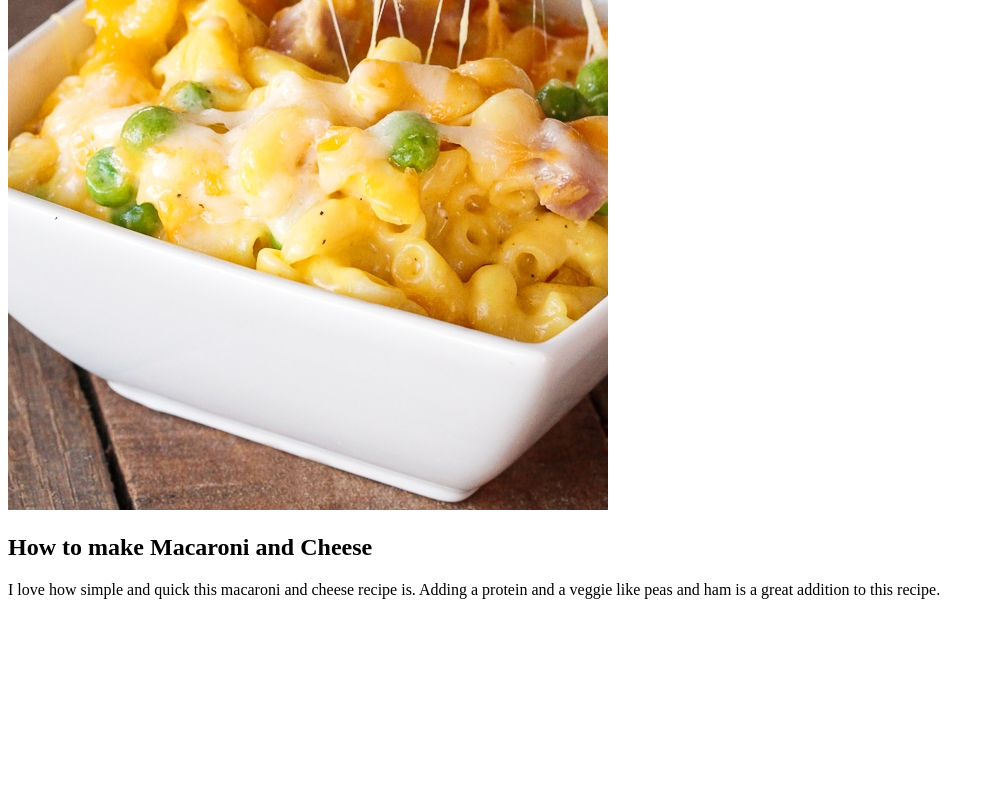
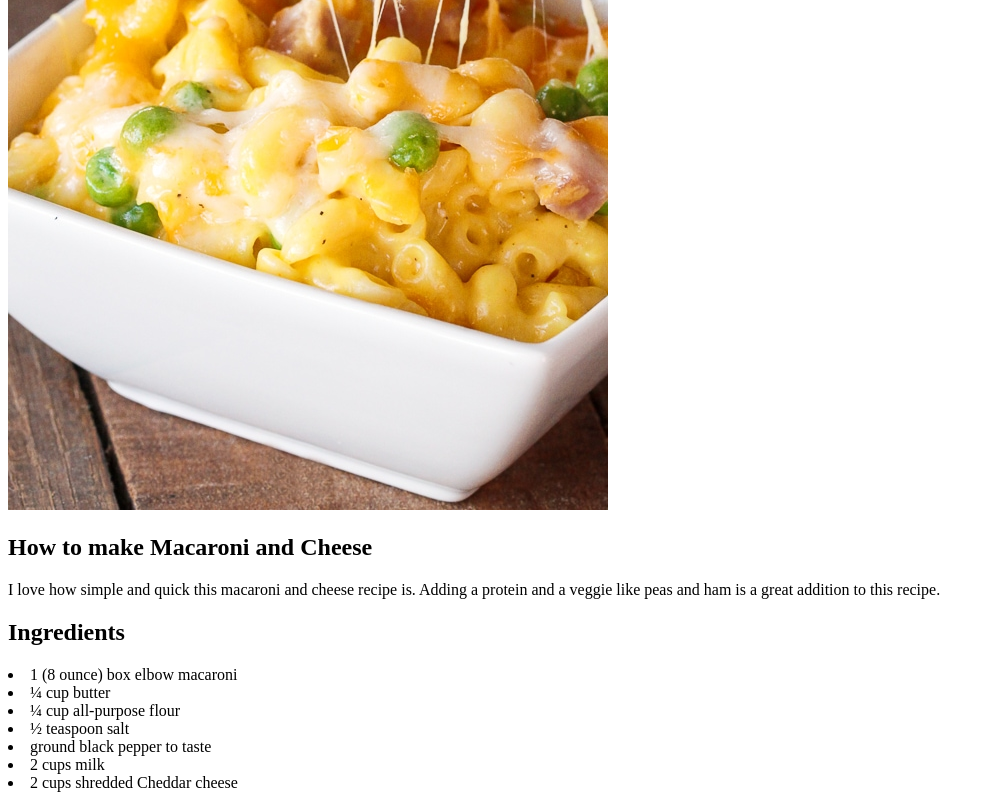
Before and after one commit to bybenfowler/odin-recipes, a plain HTML site: page macaroni.html in a window 1280 px wide. Shown: the part 470-1270 px from the top of the page, without its empty margins (0-995 px from the left). Before the commit the page ends 1085 px from the top, so only its background shows below. Drawn offline with Linux system fonts and the light colour scheme.

Commit message:
Added ingredients.
Added an unordered ingredients list to the macroni webpage.

```diff
--- a/macaroni.html
+++ b/macaroni.html
@@ -9,7 +9,16 @@
     <h2>How to make Macaroni and Cheese</h2>
     <p>I love how simple and quick this macaroni and cheese recipe is. Adding a protein and a veggie like peas and ham is a great addition to this recipe.</p>
 
-
+    <h2>Ingredients</h2>
+    <uo>
+        <li>1 (8 ounce) box elbow macaroni</li>
+        <li>¼ cup butter</li>
+        <li>¼ cup all-purpose flour</li>
+        <li>½ teaspoon salt</li>
+        <li>ground black pepper to taste</li>
+        <li>2 cups milk</li>
+        <li>2 cups shredded Cheddar cheese</li>
+    </uo>
 
 
 
```
